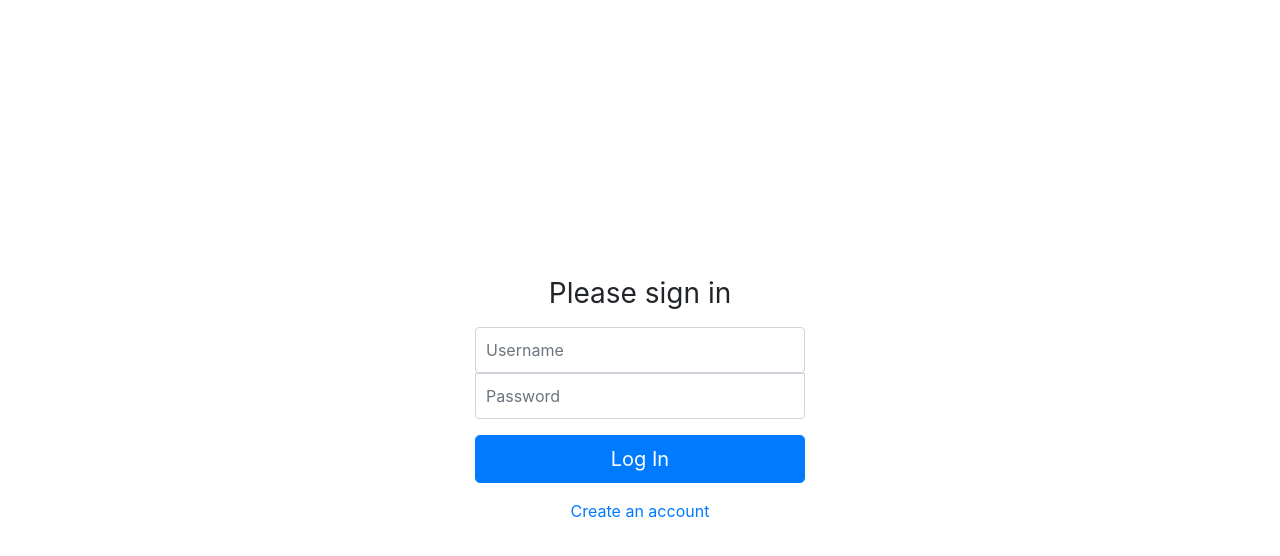
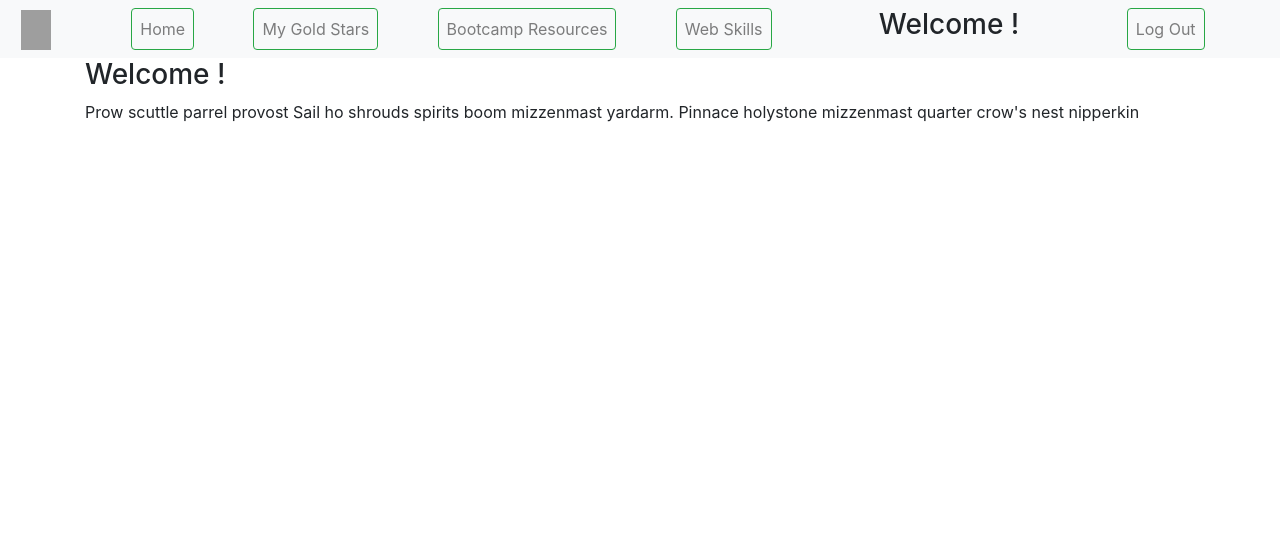
Before and after one commit to Chadtao206/my_gold_stars_redux, a React (Create React App) app in the folder client/: page / in a window 1280 px wide. Before the commit this address led to /login. Shown: the top 556 px of the page. Built offline with nearby package versions, Linux system fonts and the light colour scheme; grey boxes are pictures that could not be loaded.

Commit message:
working on auth

```diff
--- a/client/src/App.js
+++ b/client/src/App.js
@@ -3,6 +3,7 @@ import { BrowserRouter as Router, Route, Switch } from "react-router-dom";
 import { AuthProvider } from "./utils/auth";
 import Home from "./pages/Home";
 import Login from "./pages/Login";
+import Skills from "./pages/Skills";
 import ProtectedRoute from "./components/ProtectedRoute";
 
 function App() {
@@ -14,7 +15,10 @@ function App() {
             <Home />
           </ProtectedRoute>
           <ProtectedRoute exact path="/admin" onFailureRedirectToPath="/login">
-            <Home />
+            <Skills />
+          </ProtectedRoute>
+          <ProtectedRoute exact path="/skills" onFailureRedirectToPath="/login">
+            <Skills />
           </ProtectedRoute>
           <Route exact path="/login">
             <Login />
--- /dev/null
+++ b/client/src/components/Nav/index.css
@@ -0,0 +1,20 @@
+nav {
+  justify-content: space-around !important;
+}
+
+.navbar-nav {
+  justify-content: space-around;
+}
+
+#star {
+  animation: spin 4s linear infinite;
+}
+
+@keyframes spin {
+  0% {
+    transform: rotate(0deg);
+  }
+  100% {
+    transform: rotate(360deg);
+  }
+}
--- a/client/src/components/Nav/index.js
+++ b/client/src/components/Nav/index.js
@@ -1,21 +1,20 @@
 import React from "react";
 import { useAuth } from "../../utils/auth";
+import "./index.css";
 
 export default () => {
   const { user, logout } = useAuth();
   return (
-    <nav
-      class="navbar navbar-expand-lg navbar-light bg-light sticky-top"
-      style={{ justifyContent: "space-around" }}
-    >
-      <a class="navbar-brand" href="/">
+    <nav className="navbar navbar-expand-lg navbar-light bg-light sticky-top">
+      <a className="navbar-brand" href="/">
         <img
+          id="star"
           src="https://upload.wikimedia.org/wikipedia/commons/thumb/2/29/Gold_Star.svg/1024px-Gold_Star.svg.png"
-          style={{ height: "20px" }}
+          style={{ height: "30px" }}
         />
       </a>
       <button
-        class="navbar-toggler"
+        className="navbar-toggler"
         type="button"
         data-toggle="collapse"
         data-target="#navbarNavAltMarkup"
@@ -23,24 +22,36 @@ export default () => {
         aria-expanded="false"
         aria-label="Toggle navigation"
       >
-        <span class="navbar-toggler-icon"></span>
+        <span className="navbar-toggler-icon"></span>
       </button>
-      <div class="collapse navbar-collapse" id="navbarNavAltMarkup">
-        <div class="navbar-nav">
-          <a class="nav-item nav-link btn btn-outline-success ml-2" href="#">
+      <div
+        className="collapse navbar-collapse sticky-top"
+        id="navbarNavAltMarkup"
+      >
+        <div
+          className="navbar-nav"
+          style={{ justifyContent: "space-evenly", width: "100%" }}
+        >
+          <a className="nav-item nav-link btn btn-outline-success" href="#">
             Home
           </a>
-          <a class="nav-item nav-link btn btn-outline-success ml-2" href="#">
+          <a className="nav-item nav-link btn btn-outline-success" href="#">
             My Gold Stars
           </a>
-          <a class="nav-item nav-link btn btn-outline-success ml-2" href="#">
+          <a className="nav-item nav-link btn btn-outline-success" href="#">
             Bootcamp Resources
           </a>
-          <a class="nav-item ml-5 mr-5" href="#">
-            <h1 className="h3">Welcome {user.username}!</h1>
+          <a
+            className="nav-item nav-link btn btn-outline-success"
+            href="/skills"
+          >
+            Web Skills
           </a>
+          <h1 className="h3 nav-item ml-5 mr-5">
+            Welcome {user ? user.username : ""}!
+          </h1>
           <a
-            class="nav-item nav-link btn btn-outline-success ml-5"
+            className="nav-item nav-link btn btn-outline-success"
             href="#"
             onClick={logout}
           >
--- a/client/src/components/ProtectedRoute.js
+++ b/client/src/components/ProtectedRoute.js
@@ -6,10 +6,12 @@ import { useAuth } from "../utils/auth";
 // the user is not logged in.
 const ProtectedRoute = ({ onFailureRedirectToPath = "/login", ...rest }) => {
   const { isLoggedIn } = useAuth();
+  console.log(isLoggedIn);
   return isLoggedIn ? (
     <Route {...rest} />
   ) : (
-    <Redirect to={onFailureRedirectToPath} />
+    // <Redirect to={onFailureRedirectToPath} />
+    <Route {...rest} />
   );
 };
 
--- a/client/src/pages/Home.js
+++ b/client/src/pages/Home.js
@@ -8,7 +8,7 @@ const Home = () => {
     <>
       <Nav />
       <div className="container">
-        <h1 className="h3">Welcome {user.username}!</h1>
+        <h1 className="h3">Welcome {user ? user.username : ""}!</h1>
         <p>
           Prow scuttle parrel provost Sail ho shrouds spirits boom mizzenmast
           yardarm. Pinnace holystone mizzenmast quarter crow's nest nipperkin
--- a/client/src/pages/Login.js
+++ b/client/src/pages/Login.js
@@ -1,5 +1,5 @@
 import React, { useState } from "react";
-import { Link, Redirect } from "react-router-dom";
+import { Redirect } from "react-router-dom";
 
 import { useAuth } from "../utils/auth";
 import FullPageSpinner from "../components/FullPageSpinner";
@@ -43,9 +43,6 @@ const Login = () => {
         <button type="submit" className="my-3 btn btn-lg btn-primary btn-block">
           Log In
         </button>
-        <div>
-          <Link to="/signup">Create an account</Link>
-        </div>
         {error && <LoginAlert error={error} />}
       </form>
     </div>
--- /dev/null
+++ b/client/src/pages/Skills.css
@@ -0,0 +1,10 @@
+iframe {
+  overflow: hidden;
+}
+
+iframe ::-webkit-scrollbar {
+  display: none;
+}
+::-webkit-scrollbar {
+  display: none;
+}
--- /dev/null
+++ b/client/src/pages/Skills.js
@@ -0,0 +1,17 @@
+import React from "react";
+import "./Skills.css";
+import Nav from "../components/Nav";
+import { useAuth } from "../utils/auth";
+
+export default () => {
+  const { user } = useAuth();
+  return (
+    <>
+      <Nav />
+      <iframe
+        src="https://andreasbm.github.io/web-skills/"
+        style={{ width: "100vw", height: "100vh" }}
+      ></iframe>
+    </>
+  );
+};
```
